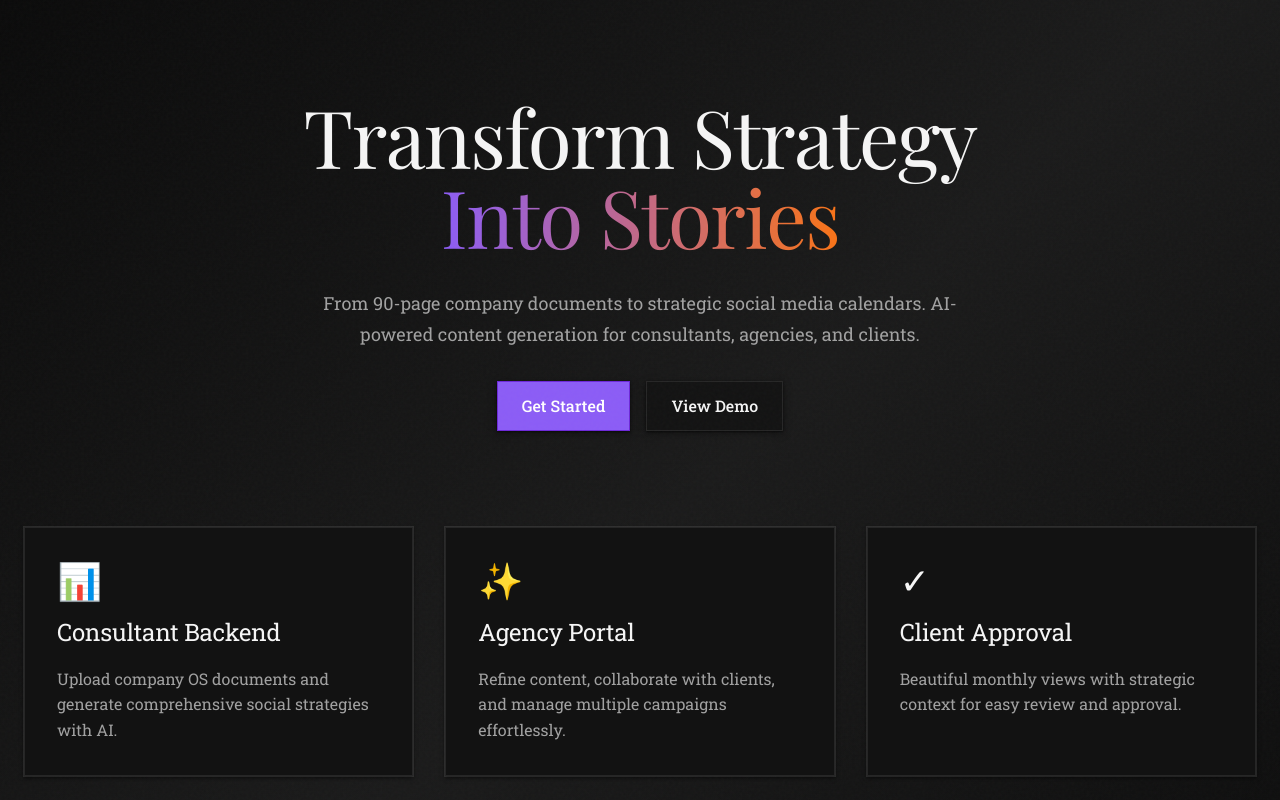
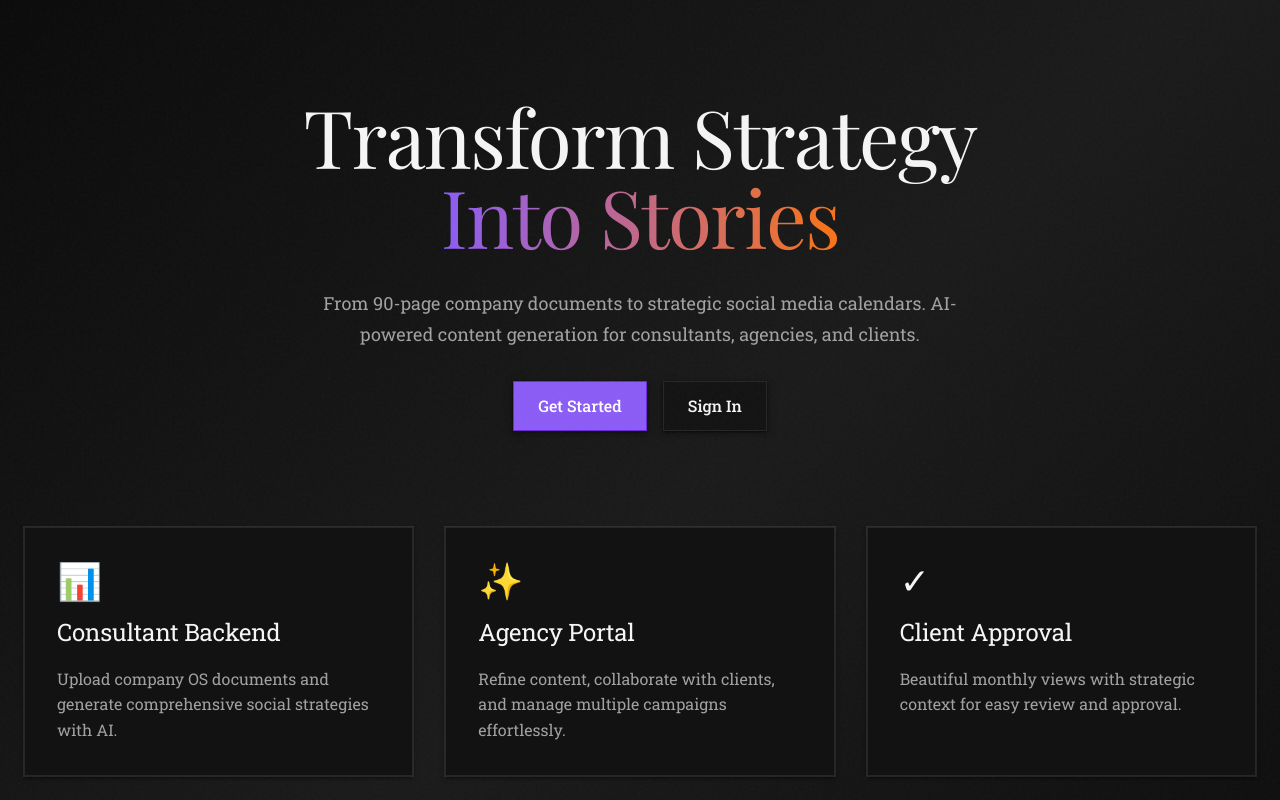
Before and after one commit to JoePa99/TVAsocial, a Next.js app: page / in a window 1280 px wide. Shown: the top 800 px of the page. Built offline with nearby package versions, Linux system fonts and the light colour scheme; a web font is replaced by a local one.

Commit message:
Make homepage buttons functional with navigation links
- "Get Started" button now links to /auth/signup
- "View Demo" button changed to "Sign In" and links to /auth/login
- Added Link import from next/link

```diff
--- a/app/page.tsx
+++ b/app/page.tsx
@@ -1,3 +1,5 @@
+import Link from 'next/link';
+
 export default function Home() {
   return (
     <main className="min-h-screen bg-gradient-editorial bg-noise">
@@ -16,12 +18,12 @@ export default function Home() {
             AI-powered content generation for consultants, agencies, and clients.
           </p>
           <div className="flex gap-4 justify-center items-center">
-            <button className="btn-primary">
+            <Link href="/auth/signup" className="btn-primary">
               Get Started
-            </button>
-            <button className="btn-secondary">
-              View Demo
-            </button>
+            </Link>
+            <Link href="/auth/login" className="btn-secondary">
+              Sign In
+            </Link>
           </div>
         </div>
 
```
